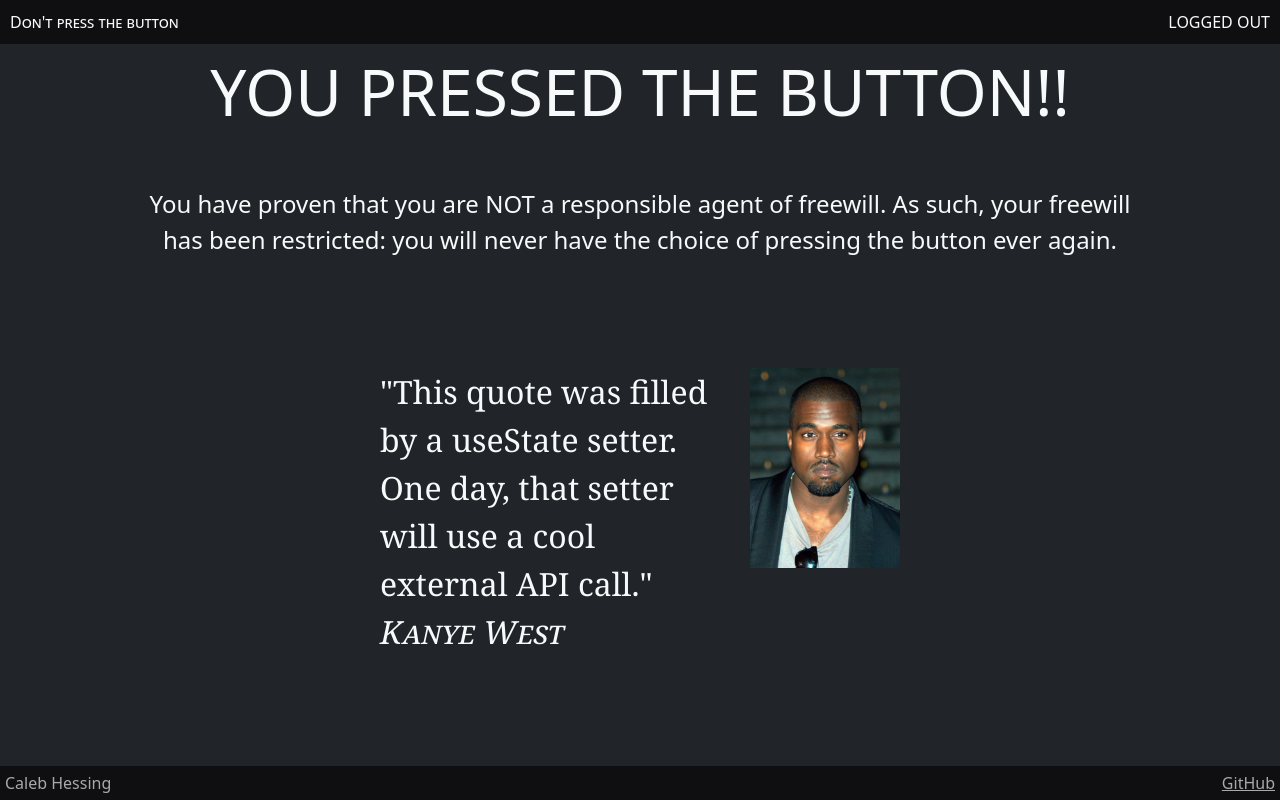
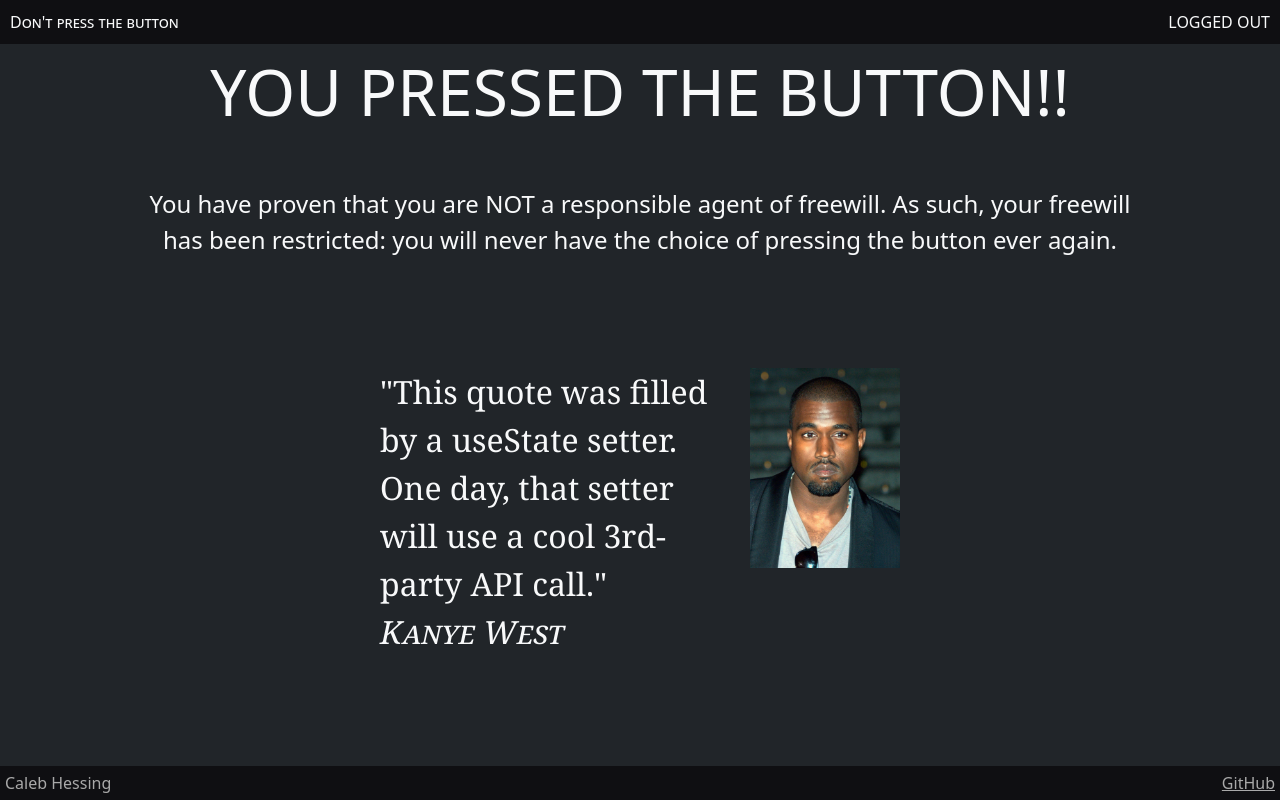
Before and after one commit to chess6032/cs260-project, a React (Vite) app: page /banned in a window 1280 px wide. Built offline with nearby package versions, Linux system fonts and the light colour scheme; a web font is replaced by a local one.

Commit message:
modified quote on banned page

```diff
--- a/src/banned/banned.jsx
+++ b/src/banned/banned.jsx
@@ -9,7 +9,7 @@ export function Banned() {
   const [quote, setQuote] = React.useState("Loading something wise...");
 
   React.useEffect(() => {
-    setQuote(`"This quote was filled by a useState setter. One day, that setter will use a cool external API call."`)
+    setQuote(`"This quote was filled by a useState setter. One day, that setter will use a cool 3rd-party API call."`)
   }, []); // by passing in an empty subarray for the dependencies, this useEffect callback will only be called the first time the Banned component renders.
 
   return (
```
